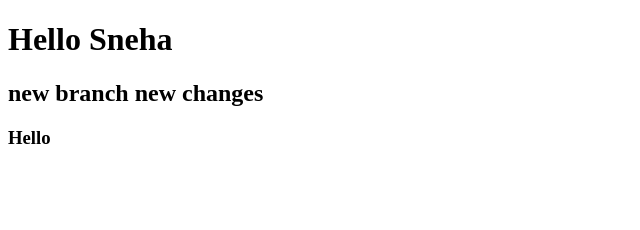
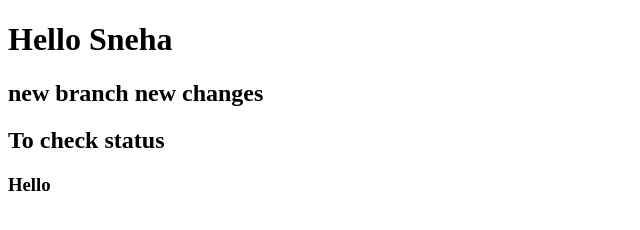
Before and after one commit to snehaghos/gitchapterone, a plain HTML site: page index.html in a window 1280 px wide. Shown: the whole page, without its empty margins (0-640 px from the left). Drawn offline with Linux system fonts and the light colour scheme.

Commit message:
to see change

```diff
--- a/index.html
+++ b/index.html
@@ -10,6 +10,7 @@
 
     </h1>
     <h2>new branch new changes</h2>
+    <h2>To check status</h2>
     <h3>Hello</h3>
 </body>
 </html>
```
